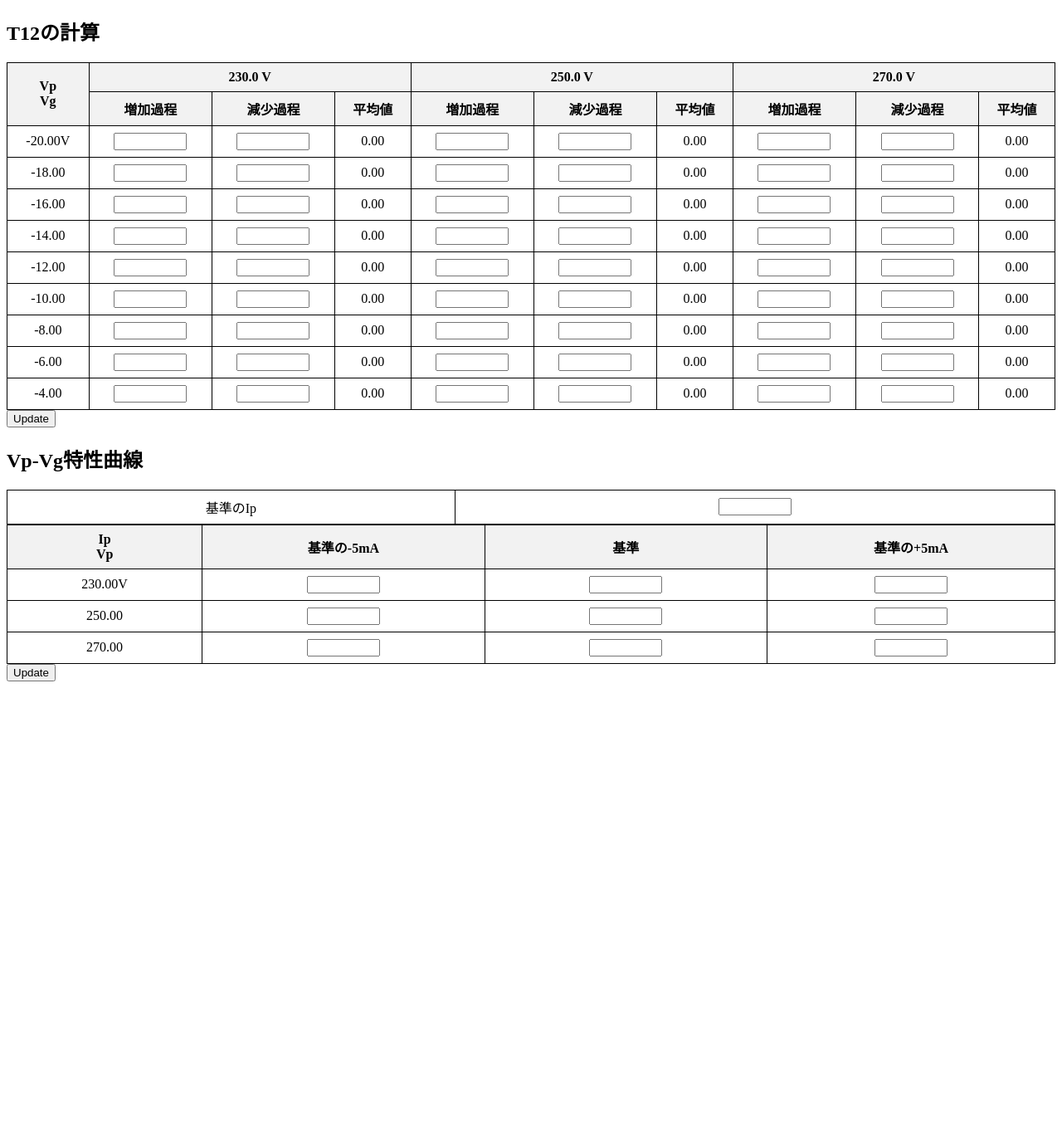
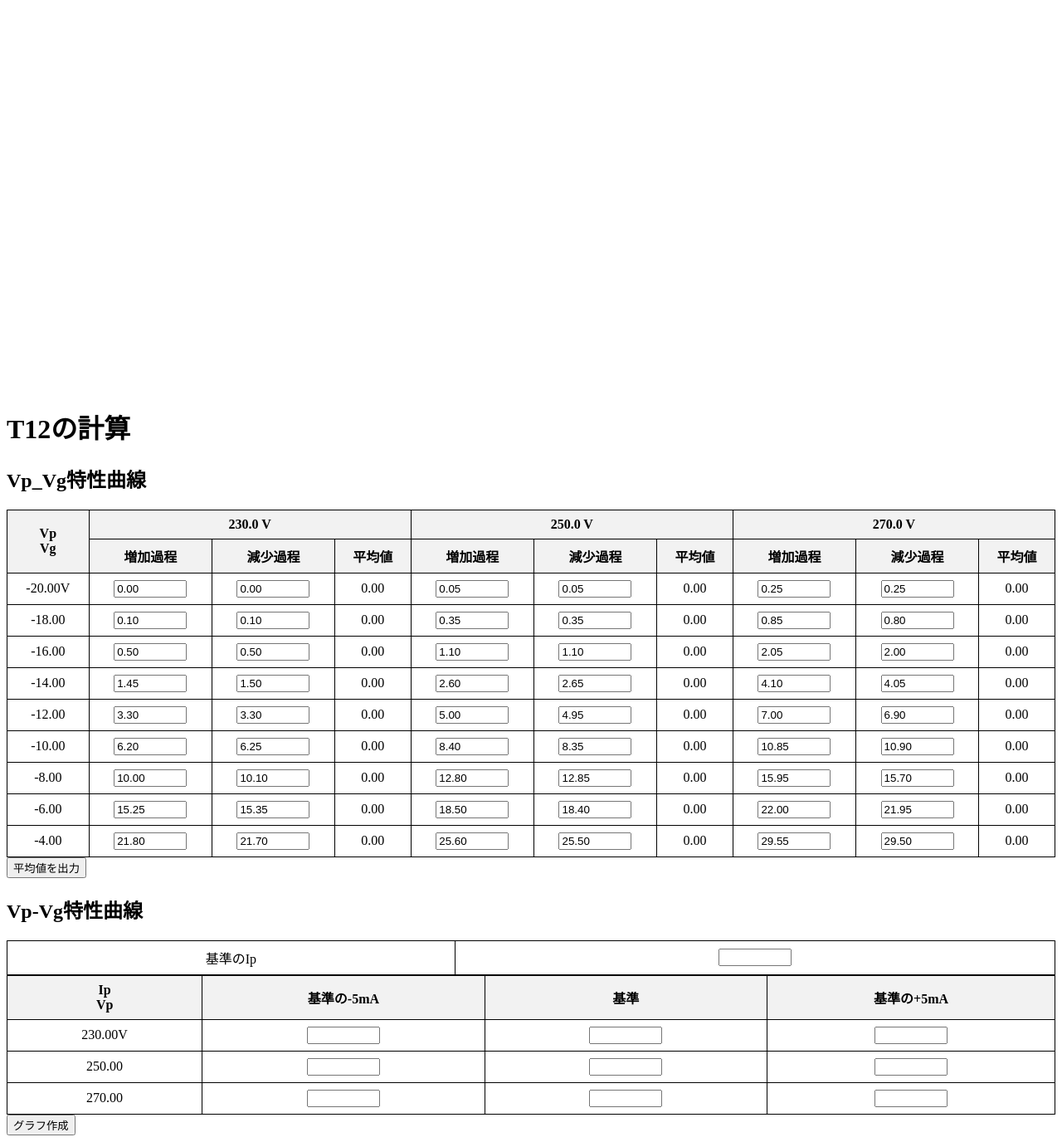
Before and after one commit to 2024AIT-OOP2-G04/physics_calculations, a Flask app: page / in a window 1280 px wide. Shown: the whole page at 83% size. Before the commit the page ends 821 px from the top, so only its background shows below. Run offline with Flask 3, Linux system fonts and the light colour scheme; a map, chart or similar area stays blank.

Commit message:
add 入力フォームのidを整形、ボタンを作成
各入力フォームのidを整形
平均値を計算し、出力するボタンの作成
グラフ作成のボタンの作成

```diff
--- a/templates/index.html
+++ b/templates/index.html
@@ -1,10 +1,13 @@
 <!doctype html>
-<html lang="en">
+<html lang="ja">
 
 <head>
   <meta charset="UTF-8">
   <meta name="viewport" content="width=device-width, initial-scale=1.0">
   <title>T12の計算</title>
+  <link rel="stylesheet" href="{{ url_for('static', filename='base-style.css') }}" />
+  <script src="https://cdn.jsdelivr.net/npm/chart.js"></script>
+</head>
 <style>
   table {
     border-collapse: collapse;
@@ -53,7 +56,7 @@
 
   // すべての行と列で平均値を計算
   function calculateAllAverages() {
-      const rows = document.querySelectorAll('tbody tr');
+    const rows = document.querySelectorAll('.ip_vg_input');
     rows.forEach((_, rowIndex) => {
       updateAverage(rowIndex);
     });
@@ -65,10 +68,28 @@
     calculateAllAverages(); // 平均値を計算
   }
 </script>
-</head>
 
 <body>
-  <h2>T12の計算</h2>
+  <div>
+    <canvas id="ip_vg_curve_graf" width="" height=""></canvas>
+    <script src="/static/graf/ip_vg_curve.js"></script>
+  </div>
+  <div>
+    <canvas id="ip_vp_curve_graf" width="" height=""></canvas>
+    <script src="/static/graf/ip_vp_curve.js"></script>
+  </div>
+  <div>
+    <canvas id="vp_vg_curve_graf" width="" height=""></canvas>
+    <script src="/static/graf/vp_vg_curve.js"></script>
+  </div>
+  <div>
+    <script src="/static/calculations/calculations_a.js"></script>
+  </div>
+  <div>
+    <script src="/static/comment/comment.js"></script>
+  </div>
+  <h1>T12の計算</h1>
+  <h2>Vp_Vg特性曲線</h2>
   <form onsubmit="handleSubmit(event)">
     <table>
       <thead>
@@ -94,199 +115,125 @@
         </tr>
       </thead>
       <tbody>
-        <tr>
+        <tr class="ip_vg_input">
           <td>-20.00V</td>
-          <td><input type="number" id="row-0-inc-0" step="0.01"></td>
-          <td><input type="number" id="row-0-dec-0" step="0.01"></td>
-          <td id="row-0-avg-0">0.00</td>
-          <td><input type="number" id="row-0-inc-1" step="0.01"></td>
-          <td><input type="number" id="row-0-dec-1" step="0.01"></td>
-          <td id="row-0-avg-1">0.00</td>
-          <td><input type="number" id="row-0-inc-2" step="0.01"></td>
-          <td><input type="number" id="row-0-dec-2" step="0.01"></td>
-          <td id="row-0-avg-2">0.00</td>
+          <td><input type="number" id="row-0-inc-0" step="0.01" value=0.00></td>
+          <td><input type="number" id="row-0-dec-0" step="0.01" value=0.00></td>
+          <td id="row-0-avg-0" class="vp_230">0.00</td>
+          <td><input type="number" id="row-0-inc-1" step="0.01" value=0.05></td>
+          <td><input type="number" id="row-0-dec-1" step="0.01" value=0.05></td>
+          <td id="row-0-avg-1" class="vp_250">0.00</td>
+          <td><input type="number" id="row-0-inc-2" step="0.01" value=0.25></td>
+          <td><input type="number" id="row-0-dec-2" step="0.01" value=0.25></td>
+          <td id="row-0-avg-2" class="vp_270">0.00</td>
         </tr>
-        <tr>
+        <tr class="ip_vg_input">
           <td>-18.00</td>
-          <td><input type="number" id="row-1-inc-0" step="0.01"></td>
-          <td><input type="number" id="row-1-dec-0" step="0.01"></td>
-          <td id="row-1-avg-0">0.00</td>
-          <td><input type="number" id="row-1-inc-1" step="0.01"></td>
-          <td><input type="number" id="row-1-dec-1" step="0.01"></td>
-          <td id="row-1-avg-1">0.00</td>
-          <td><input type="number" id="row-1-inc-2" step="0.01"></td>
-          <td><input type="number" id="row-1-dec-2" step="0.01"></td>
-          <td id="row-1-avg-2">0.00</td>
+          <td><input type="number" id="row-1-inc-0" step="0.01" value=0.10></td>
+          <td><input type="number" id="row-1-dec-0" step="0.01" value=0.10></td>
+          <td id="row-1-avg-0" class="vp_230">0.00</td>
+          <td><input type="number" id="row-1-inc-1" step="0.01" value=0.35></td>
+          <td><input type="number" id="row-1-dec-1" step="0.01" value=0.35></td>
+          <td id="row-1-avg-1" class="vp_250">0.00</td>
+          <td><input type="number" id="row-1-inc-2" step="0.01" value=0.85></td>
+          <td><input type="number" id="row-1-dec-2" step="0.01" value=0.80></td>
+          <td id="row-1-avg-2" class="vp_270">0.00</td>
         </tr>
-        <tr>
+        <tr class="ip_vg_input">
           <td>-16.00</td>
-          <td><input type="number" id="row-2-inc-0" step="0.01"></td>
-          <td><input type="number" id="row-2-dec-0" step="0.01"></td>
-          <td id="row-2-avg-0">0.00</td>
-          <td><input type="number" id="row-2-inc-1" step="0.01"></td>
-          <td><input type="number" id="row-2-dec-1" step="0.01"></td>
-          <td id="row-2-avg-1">0.00</td>
-          <td><input type="number" id="row-2-inc-2" step="0.01"></td>
-          <td><input type="number" id="row-2-dec-2" step="0.01"></td>
-          <td id="row-2-avg-2">0.00</td>
+          <td><input type="number" id="row-2-inc-0" step="0.01" value=0.50></td>
+          <td><input type="number" id="row-2-dec-0" step="0.01" value=0.50></td>
+          <td id="row-2-avg-0" class="vp_230">0.00</td>
+          <td><input type="number" id="row-2-inc-1" step="0.01" value=1.10></td>
+          <td><input type="number" id="row-2-dec-1" step="0.01" value=1.10></td>
+          <td id="row-2-avg-1" class="vp_250">0.00</td>
+          <td><input type="number" id="row-2-inc-2" step="0.01" value=2.05></td>
+          <td><input type="number" id="row-2-dec-2" step="0.01" value=2.00></td>
+          <td id="row-2-avg-2" class="vp_270">0.00</td>
         </tr>
-        <tr>
+        <tr class="ip_vg_input">
           <td>-14.00</td>
-          <td><input type="number" id="row-3-inc-0" step="0.01"></td>
-          <td><input type="number" id="row-3-dec-0" step="0.01"></td>
-          <td id="row-3-avg-0">0.00</td>
-          <td><input type="number" id="row-3-inc-1" step="0.01"></td>
-          <td><input type="number" id="row-3-dec-1" step="0.01"></td>
-          <td id="row-3-avg-1">0.00</td>
-          <td><input type="number" id="row-3-inc-2" step="0.01"></td>
-          <td><input type="number" id="row-3-dec-2" step="0.01"></td>
-          <td id="row-3-avg-2">0.00</td>
+          <td><input type="number" id="row-3-inc-0" step="0.01" value=1.45></td>
+          <td><input type="number" id="row-3-dec-0" step="0.01" value=1.50></td>
+          <td id="row-3-avg-0" class="vp_230">0.00</td>
+          <td><input type="number" id="row-3-inc-1" step="0.01" value=2.60></td>
+          <td><input type="number" id="row-3-dec-1" step="0.01" value=2.65></td>
+          <td id="row-3-avg-1" class="vp_250">0.00</td>
+          <td><input type="number" id="row-3-inc-2" step="0.01" value=4.10></td>
+          <td><input type="number" id="row-3-dec-2" step="0.01" value=4.05></td>
+          <td id="row-3-avg-2" class="vp_270">0.00</td>
         </tr>
-        <tr>
+        <tr class="ip_vg_input">
           <td>-12.00</td>
-          <td><input type="number" id="row-4-inc-0" step="0.01"></td>
-          <td><input type="number" id="row-4-dec-0" step="0.01"></td>
-          <td id="row-4-avg-0">0.00</td>
-          <td><input type="number" id="row-4-inc-1" step="0.01"></td>
-          <td><input type="number" id="row-4-dec-1" step="0.01"></td>
-          <td id="row-4-avg-1">0.00</td>
-          <td><input type="number" id="row-4-inc-2" step="0.01"></td>
-          <td><input type="number" id="row-4-dec-2" step="0.01"></td>
-          <td id="row-4-avg-2">0.00</td>
+          <td><input type="number" id="row-4-inc-0" step="0.01" value=3.30></td>
+          <td><input type="number" id="row-4-dec-0" step="0.01" value=3.30></td>
+          <td id="row-4-avg-0" class="vp_230">0.00</td>
+          <td><input type="number" id="row-4-inc-1" step="0.01" value=5.00></td>
+          <td><input type="number" id="row-4-dec-1" step="0.01" value=4.95></td>
+          <td id="row-4-avg-1" class="vp_250">0.00</td>
+          <td><input type="number" id="row-4-inc-2" step="0.01" value=7.00></td>
+          <td><input type="number" id="row-4-dec-2" step="0.01" value=6.90></td>
+          <td id="row-4-avg-2" class="vp_270">0.00</td>
         </tr>
-        <tr>
+        <tr class="ip_vg_input">
           <td>-10.00</td>
-          <td><input type="number" id="row-5-inc-0" step="0.01"></td>
-          <td><input type="number" id="row-5-dec-0" step="0.01"></td>
-          <td id="row-5-avg-0">0.00</td>
-          <td><input type="number" id="row-5-inc-1" step="0.01"></td>
-          <td><input type="number" id="row-5-dec-1" step="0.01"></td>
-          <td id="row-5-avg-1">0.00</td>
-          <td><input type="number" id="row-5-inc-2" step="0.01"></td>
-          <td><input type="number" id="row-5-dec-2" step="0.01"></td>
-          <td id="row-5-avg-2">0.00</td>
+          <td><input type="number" id="row-5-inc-0" step="0.01" value=6.20></td>
+          <td><input type="number" id="row-5-dec-0" step="0.01" value=6.25></td>
+          <td id="row-5-avg-0" class="vp_230">0.00</td>
+          <td><input type="number" id="row-5-inc-1" step="0.01" value=8.40></td>
+          <td><input type="number" id="row-5-dec-1" step="0.01" value=8.35></td>
+          <td id="row-5-avg-1" class="vp_250">0.00</td>
+          <td><input type="number" id="row-5-inc-2" step="0.01" value=10.85></td>
+          <td><input type="number" id="row-5-dec-2" step="0.01" value=10.90></td>
+          <td id="row-5-avg-2" class="vp_270">0.00</td>
         </tr>
-        <tr>
+        <tr class="ip_vg_input">
           <td>-8.00</td>
-          <td><input type="number" id="row-6-inc-0" step="0.01"></td>
-          <td><input type="number" id="row-6-dec-0" step="0.01"></td>
-          <td id="row-6-avg-0">0.00</td>
-          <td><input type="number" id="row-6-inc-1" step="0.01"></td>
-          <td><input type="number" id="row-6-dec-1" step="0.01"></td>
-          <td id="row-6-avg-1">0.00</td>
-          <td><input type="number" id="row-6-inc-2" step="0.01"></td>
-          <td><input type="number" id="row-6-dec-2" step="0.01"></td>
-          <td id="row-6-avg-2">0.00</td>
+          <td><input type="number" id="row-6-inc-0" step="0.01" value=10.00></td>
+          <td><input type="number" id="row-6-dec-0" step="0.01" value=10.10></td>
+          <td id="row-6-avg-0" class="vp_230">0.00</td>
+          <td><input type="number" id="row-6-inc-1" step="0.01" value=12.80></td>
+          <td><input type="number" id="row-6-dec-1" step="0.01" value=12.85></td>
+          <td id="row-6-avg-1" class="vp_250">0.00</td>
+          <td><input type="number" id="row-6-inc-2" step="0.01" value=15.95></td>
+          <td><input type="number" id="row-6-dec-2" step="0.01" value=15.70></td>
+          <td id="row-6-avg-2" class="vp_270">0.00</td>
         </tr>
-        <tr>
+        <tr class="ip_vg_input">
           <td>-6.00</td>
-          <td><input type="number" id="row-7-inc-0" step="0.01"></td>
-          <td><input type="number" id="row-7-dec-0" step="0.01"></td>
-          <td id="row-7-avg-0">0.00</td>
-          <td><input type="number" id="row-7-inc-1" step="0.01"></td>
-          <td><input type="number" id="row-7-dec-1" step="0.01"></td>
-          <td id="row-7-avg-1">0.00</td>
-          <td><input type="number" id="row-7-inc-2" step="0.01"></td>
-          <td><input type="number" id="row-7-dec-2" step="0.01"></td>
-          <td id="row-7-avg-2">0.00</td>
+          <td><input type="number" id="row-7-inc-0" step="0.01" value=15.25></td>
+          <td><input type="number" id="row-7-dec-0" step="0.01" value=15.35></td>
+          <td id="row-7-avg-0" class="vp_230">0.00</td>
+          <td><input type="number" id="row-7-inc-1" step="0.01" value=18.50></td>
+          <td><input type="number" id="row-7-dec-1" step="0.01" value=18.40></td>
+          <td id="row-7-avg-1" class="vp_250">0.00</td>
+          <td><input type="number" id="row-7-inc-2" step="0.01" value=22.00></td>
+          <td><input type="number" id="row-7-dec-2" step="0.01" value=21.95></td>
+          <td id="row-7-avg-2" class="vp_270">0.00</td>
         </tr>
-        <tr>
+        <tr class="ip_vg_input">
           <td>-4.00</td>
-          <td><input type="number" id="row-8-inc-0" step="0.01"></td>
-          <td><input type="number" id="row-8-dec-0" step="0.01"></td>
-          <td id="row-8-avg-0">0.00</td>
-          <td><input type="number" id="row-8-inc-1" step="0.01"></td>
-          <td><input type="number" id="row-8-dec-1" step="0.01"></td>
-          <td id="row-8-avg-1">0.00</td>
-          <td><input type="number" id="row-8-inc-2" step="0.01"></td>
-          <td><input type="number" id="row-8-dec-2" step="0.01"></td>
-          <td id="row-8-avg-2">0.00</td>
+          <td><input type="number" id="row-8-inc-0" step="0.01" value=21.80></td>
+          <td><input type="number" id="row-8-dec-0" step="0.01" value=21.70></td>
+          <td id="row-8-avg-0" class="vp_230">0.00</td>
+          <td><input type="number" id="row-8-inc-1" step="0.01" value=25.60></td>
+          <td><input type="number" id="row-8-dec-1" step="0.01" value=25.50></td>
+          <td id="row-8-avg-1" class="vp_250">0.00</td>
+          <td><input type="number" id="row-8-inc-2" step="0.01" value=29.55></td>
+          <td><input type="number" id="row-8-dec-2" step="0.01" value=29.50></td>
+          <td id="row-8-avg-2" class="vp_270">0.00</td>
         </tr>
       </tbody>
     </table>
-    <button type="submit">Update</button>
+    <button type="submit">平均値を出力</button>
   </form>
-</body>
-
-</html>
-
-<!doctype html>
-<html lang="en">
-
-<head>
-  <meta charset="UTF-8">
-  <meta name="viewport" content="width=device-width, initial-scale=1.0">
-  <title>T12の計算</title>
-  <style>
-    table {
-      border-collapse: collapse;
-      width: 100%;
-    }
-
-    th,
-    td {
-      border: 1px solid black;
-      text-align: center;
-      padding: 8px;
-    }
-
-    th {
-      background-color: #f2f2f2;
-    }
-
-    input[type="number"] {
-      width: 80px;
-    }
-  </style>
-  <script>
-    // 平均値を計算する関数
-    function updateAverage(rowIndex) {
-      // 増加過程と減少過程の入力値を取得
-      const incValue0 = parseFloat(document.getElementById(`row-${rowIndex}-inc-0`).value) || 0;
-      const decValue0 = parseFloat(document.getElementById(`row-${rowIndex}-dec-0`).value) || 0;
-      const incValue1 = parseFloat(document.getElementById(`row-${rowIndex}-inc-1`).value) || 0;
-      const decValue1 = parseFloat(document.getElementById(`row-${rowIndex}-dec-1`).value) || 0;
-      const incValue2 = parseFloat(document.getElementById(`row-${rowIndex}-inc-2`).value) || 0;
-      const decValue2 = parseFloat(document.getElementById(`row-${rowIndex}-dec-2`).value) || 0;
-
-      // 平均を計算
-      const average0 = (incValue0 + decValue0) / 2;
-      num0 = Math.round(average0 * 100) / 100;
-      const average1 = (incValue1 + decValue1) / 2;
-      num1 = Math.round(average1 * 100) / 100;
-      const average2 = (incValue2 + decValue2) / 2;
-      num2 = Math.round(average2 * 100) / 100;
-
-      // 結果をavgセルに表示
-      document.getElementById(`row-${rowIndex}-avg-0`).textContent = num0.toFixed(2);
-      document.getElementById(`row-${rowIndex}-avg-1`).textContent = num1.toFixed(2);
-      document.getElementById(`row-${rowIndex}-avg-2`).textContent = num2.toFixed(2);
-    }
-
-    // すべての行と列で平均値を計算
-    function calculateAllAverages() {
-      const rows = document.querySelectorAll('tbody tr');
-      rows.forEach((_, rowIndex) => {
-        updateAverage(rowIndex);
-      });
-    }
-
-    // Updateボタンが押されたときの処理
-    function handleSubmit(event) {
-      event.preventDefault(); // ページリロードを防ぐ
-      calculateAllAverages(); // 平均値を計算
-    }
-  </script>
-</head>
-
-<body>
   <h2>Vp-Vg特性曲線</h2>
   <form onsubmit="handleSubmit(event)">
     <table>
       <tbody>
         <tr>
           <td>基準のIp</td>
-          <td><input type="number" id="row-0-inc-0" step="0.01"></td>
+          <td><input type="number" id="row-0-inc-0" step="0.01" class="ip_default"></td>
         </tr>
       </tbody>
       <table>
@@ -304,24 +251,24 @@
         <tbody>
           <tr>
             <td>230.00V</td>
-            <td><input type="number" id="row-0-inc-0" step="0.01"></td>
-            <td><input type="number" id="row-0-inc-1" step="0.01"></td>
-            <td><input type="number" id="row-0-inc-2" step="0.01"></td>
+            <td><input type="number" id="" step="0.01" class="vg_minus5"></td>
+            <td><input type="number" id="" step="0.01" class="vg_default"></td>
+            <td><input type="number" id="" step="0.01" class="vg_plus5"></td>
           </tr>
           <tr>
             <td>250.00</td>
-            <td><input type="number" id="row-1-inc-0" step="0.01"></td>
-            <td><input type="number" id="row-1-inc-1" step="0.01"></td>
-            <td><input type="number" id="row-1-inc-2" step="0.01"></td>
+            <td><input type="number" id="" step="0.01" class="vg_minus5"></td>
+            <td><input type="number" id="" step="0.01" class="vg_default"></td>
+            <td><input type="number" id="" step="0.01" class="vg_plus5"></td>
           </tr>
           <tr>
             <td>270.00</td>
-            <td><input type="number" id="row-2-inc-0" step="0.01"></td>
-            <td><input type="number" id="row-2-inc-1" step="0.01"></td>
-            <td><input type="number" id="row-2-inc-2" step="0.01"></td>
+            <td><input type="number" id="" step="0.01" class="vg_minus5"></td>
+            <td><input type="number" id="" step="0.01" class="vg_default"></td>
+            <td><input type="number" id="" step="0.01" class="vg_plus5"></td>
           </tr>
       </table>
-      <button type="submit">Update</button>
+      <button type="button" id="input_button">グラフ作成</button>
   </form>
 </body>
 
```
Lines whose indentation alone changed are shown as unchanged.
